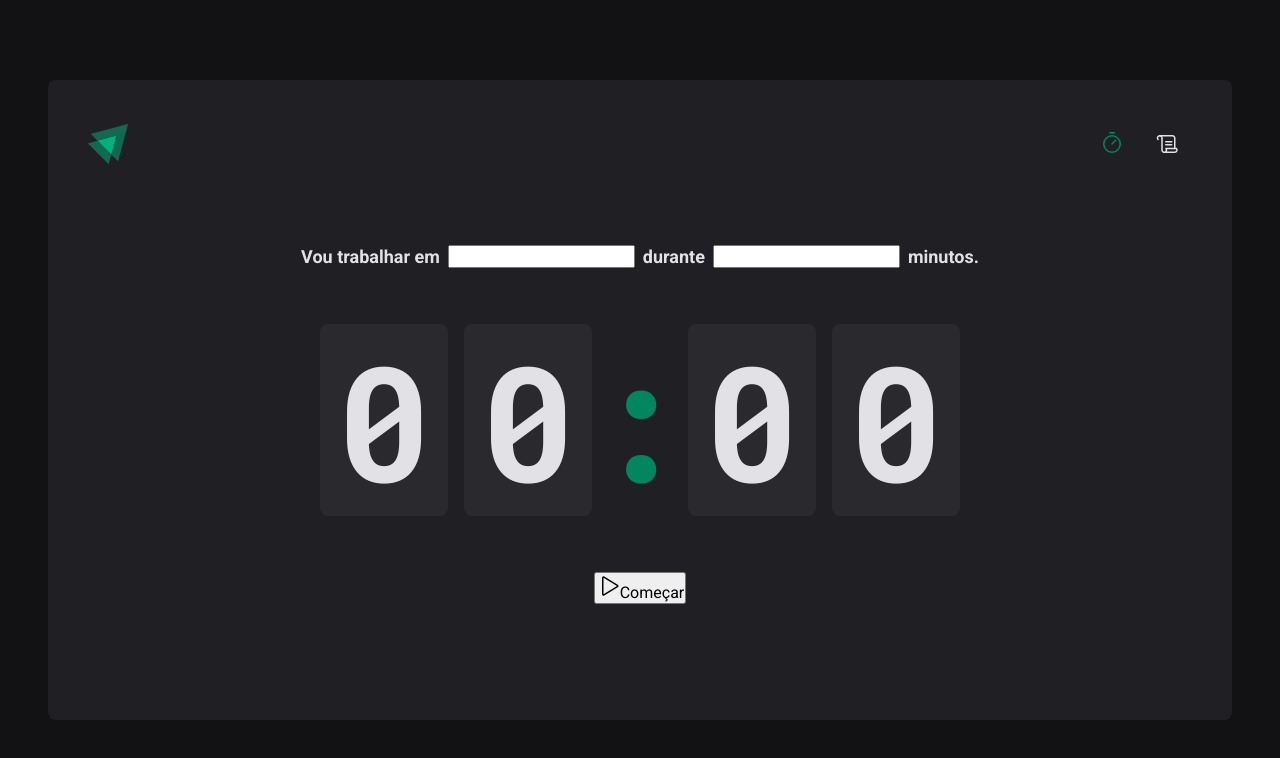
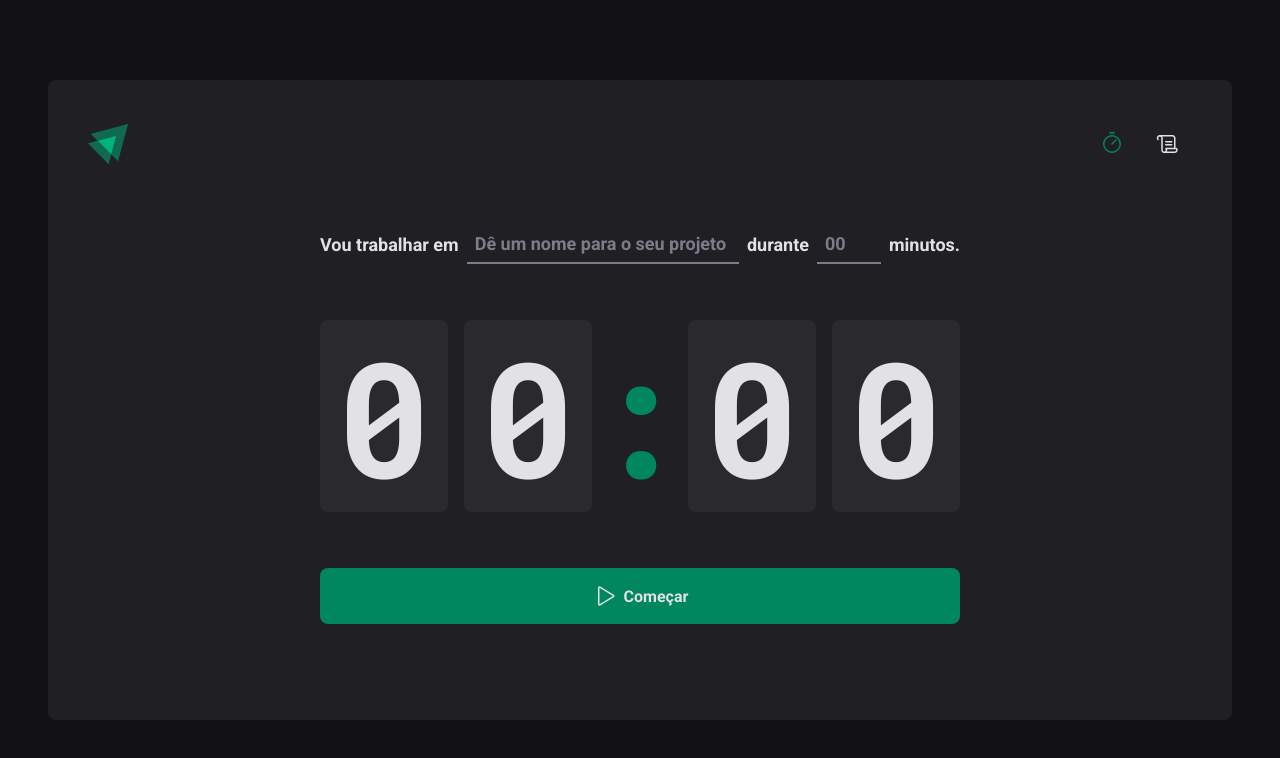
Before and after one commit to dehrs/ignite-timer, a React (Vite) app: page / in a window 1280 px wide. Shown: the top 758 px of the page. Built offline with nearby package versions, Linux system fonts and the light colour scheme.

Commit message:
feat: estilizacao do form da pagina home

```diff
--- a/src/pages/Home/index.tsx
+++ b/src/pages/Home/index.tsx
@@ -3,7 +3,10 @@
   CountdownContainer,
   FormContainer,
   HomeContainer,
+  MinutesAmountInput,
   Separator,
+  StartCountdownButton,
+  TaskInput,
 } from './styles';
 
 export function Home() {
@@ -12,9 +15,13 @@
       <form>
         <FormContainer>
           <label htmlFor="task">Vou trabalhar em</label>
-          <input id="task" />
+          <TaskInput id="task" placeholder="Dê um nome para o seu projeto" />
           <label htmlFor="minutesAmount">durante</label>
-          <input type="number" id="minutesAmount" />
+          <MinutesAmountInput
+            type="number"
+            id="minutesAmount"
+            placeholder="00"
+          />
           <span>minutos.</span>
         </FormContainer>
         <CountdownContainer>
@@ -24,10 +31,10 @@
           <span>0</span>
           <span>0</span>
         </CountdownContainer>
-        <button type="submit">
+        <StartCountdownButton type="submit">
           <Play size={24} />
           Começar
-        </button>
+        </StartCountdownButton>
       </form>
     </HomeContainer>
   );
--- a/src/pages/Home/styles.ts
+++ b/src/pages/Home/styles.ts
@@ -49,3 +49,55 @@
   display: flex;
   justify-content: center;
 `;
+
+export const StartCountdownButton = styled.button`
+  width: 100%;
+  border: 0;
+  padding: 1rem;
+  border-radius: 8px;
+
+  display: flex;
+  align-items: center;
+  justify-content: center;
+
+  gap: 0.5rem;
+  font-weight: bold;
+  cursor: pointer;
+  background: ${props => props.theme['green-500']};
+  color: ${props => props.theme['gray-100']};
+
+  &:disabled {
+    opacity: 0.7;
+    cursor: not-allowed;
+  }
+
+  &:not(:disabled):hover {
+    background: ${props => props.theme['green-700']};
+  }
+`;
+
+const BaseInput = styled.input`
+  background: transparent;
+  height: 2.5rem;
+  border: 0;
+  border-bottom: 2px solid ${props => props.theme['gray-500']};
+  font-weight: bold;
+  font-size: 1.125rem;
+  padding: 0 0.5rem;
+  color: ${props => props.theme['gray-100']};
+
+  &:focus {
+    box-shadow: none;
+    border-color: ${props => props.theme['green-500']};
+  }
+  &::placeholder {
+    color: ${props => props.theme['gray-500']};
+  }
+`;
+
+export const TaskInput = styled(BaseInput)`
+  flex: 1;
+`;
+export const MinutesAmountInput = styled(BaseInput)`
+  width: 4rem;
+`;
```
